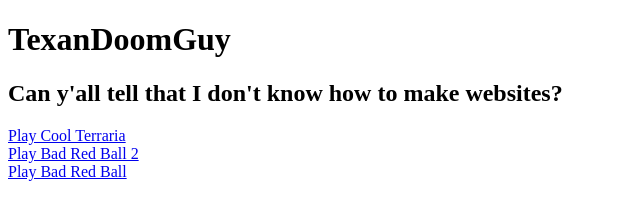
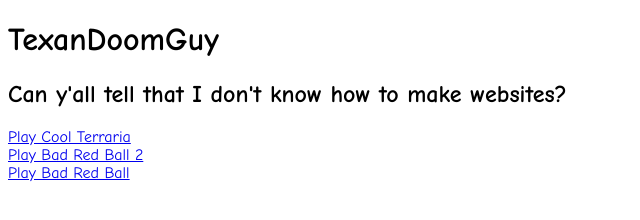
Before and after one commit to TexanDoomGuy/TexanDoomGuy.github.io, a plain HTML site: page index.html in a window 1280 px wide. Shown: the whole page, without its empty margins (0-640 px from the left). Drawn offline with Linux system fonts and the light colour scheme.

Commit message:
Comic sans ftw

```diff
--- a/index.html
+++ b/index.html
@@ -8,11 +8,13 @@
     <meta name="viewport" content="width=device-width, initial-scale=1" />
     <link rel="stylesheet" href="" />
   </head>
-  <body>
+  <body style="font-family: 'Comic Sans MS', cursive">
     <h1>TexanDoomGuy</h1>
     <h2>Can y'all tell that I don't know how to make websites?</h2>
     <p1>
-      <a href="https://www.TexanDoomGuy.com/">Play Cool Terraria</a>
+      <a href="http://texandoomguy.github.io/cool-terreria/"
+        >Play Cool Terraria</a
+      >
     </p1>
     <br />
     <p2>
```
